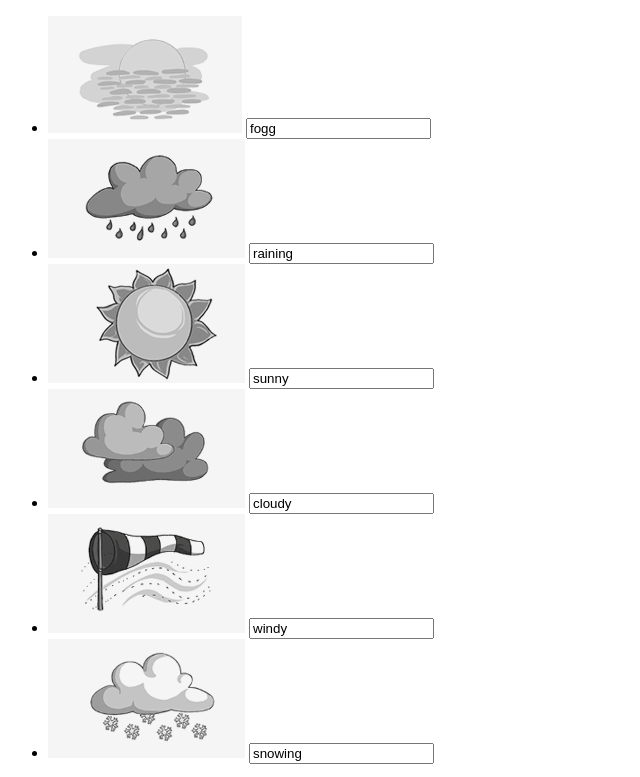
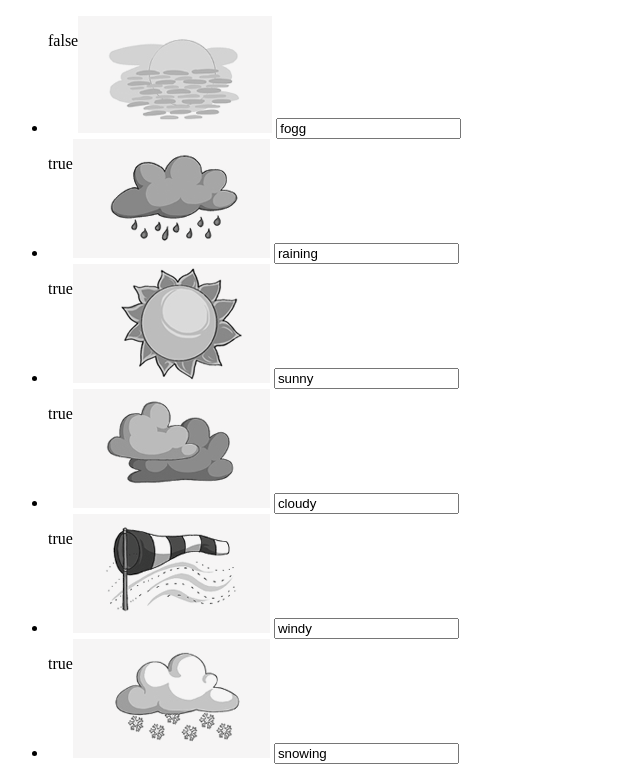
Before and after one commit to piotrl88/backbone-task, a plain HTML site: page index.html in a window 1280 px wide. Both pictures are taken after a click on the button "Check". Shown: the top 777 px of the page, without its empty margins (0-640 px from the left). Drawn offline with Linux system fonts and the light colour scheme.

Commit message:
Update 24.11.2013 14:07
Validate answers and update view.

```diff
--- a/index.html
+++ b/index.html
@@ -22,6 +22,7 @@
 
         <div id="list-template">
             <li>
+                <p style="float: left"></p>
                 <img src="" alt="icon" />
                 <input type="text" name="inputAnswer" value="" />
             </li>
--- a/js/models/models.js
+++ b/js/models/models.js
@@ -32,42 +32,36 @@ var ExcerciseCollection = Backbone.Collection.extend({
 var excerciseOne = new Excercise1({
     data: [
         {
-            id: 1,
             name: "fogg",
             pict: "img/exercise1/1.png",
             isValid: null,
             answer: "foggy"
         },
         {
-            id: 2,
             name: "raining",
             pict: "img/exercise1/2.png",
             isValid: null,
             answer: "raining"
         },
         {
-            id: 3,
             name: "sunny",
             pict: "img/exercise1/3.png",
             isValid: null,
             answer: "sunny"
         },
         {
-            id: 4,
             name: "cloudy",
             pict: "img/exercise1/4.png",
             isValid: null,
             answer: "cloudy"
         },
         {
-            id: 5,
             name: "windy",
             pict: "img/exercise1/5.png",
             isValid: null,
             answer: "windy"
         },
         {
-            id: 6,
             name: "snowing",
             pict: "img/exercise1/6.png",
             isValid: null,
--- a/js/views/views.js
+++ b/js/views/views.js
@@ -1,44 +1,46 @@
 /*jslint browser: true*/
-/*global $, jQuery, Backbone*/
+/*global $, jQuery, Backbone, excerciseOne*/
 
 var ExcerciseView = Backbone.View.extend({
-    el : '#container',
-    initialize : function () {
+    el: '#container',
+    initialize: function () {
         "use strict";
-        console.log("initialized");
         this.template = $("#list-template").children();
         this.render();
     },
-    events : {
-        "click button" : "validate"
+    events: {
+        "click button": "validate"
     },
-    render : function () {
+    render: function () {
         "use strict";
-        var data = this.model.get('data'), i, li, img, input;
+        var data = this.model.get('data'), i, li, img, input, p;
+        this.$el.find('ul').empty();
         for (i = 0; i < data.length; i++) {
             li = this.template.clone();
-            img = li.find('img').attr({src : data[i].pict}).end();
+            img = li.find('img').attr({src: data[i].pict}).end();
             input = li.find('input[type=text]').val(data[i].name).end();
+            p = li.find('p').text(data[i].isValid);
             li.append(img);
             li.append(input);
+            li.append(p);
             this.$el.find('ul').append(li);
         }
     },
-    validate : function (attributes) {
+    validate: function (e) {
         "use strict";
-        var answers = $("#formAnswers").serializeArray(), i, answer;
-        for (i in answers ) {
-            answer = $.trim(answers[i].value).toLowerCase();
-            console.log("------------------");
-            console.log("Answer: " + answer);
-            console.log("------------------");
+        var answers = $("#formAnswers").serializeArray(), i, formAnswer, model;
+        model = this.model.get('data');
+        for (i in answers) {
+            formAnswer = $.trim(answers[i].value).toLowerCase();
+            model[i].name = formAnswer;
+            if (model[i].name === model[i].answer) {
+                model[i].isValid = true;
+            } else {
+                model[i].isValid = false;
+            }
         }
-        /*if(attributes.answer === $.trim(this.get('answer').toLowerCase())) {
-         return this.set('isValid', "valid");
-         } else {
-         return this.set('isValid', "invalid");
-         }*/
+        this.render();
     }
 });
 
-var excercise = new ExcerciseView({model : excerciseOne});
+var excercise = new ExcerciseView({model: excerciseOne});
```
